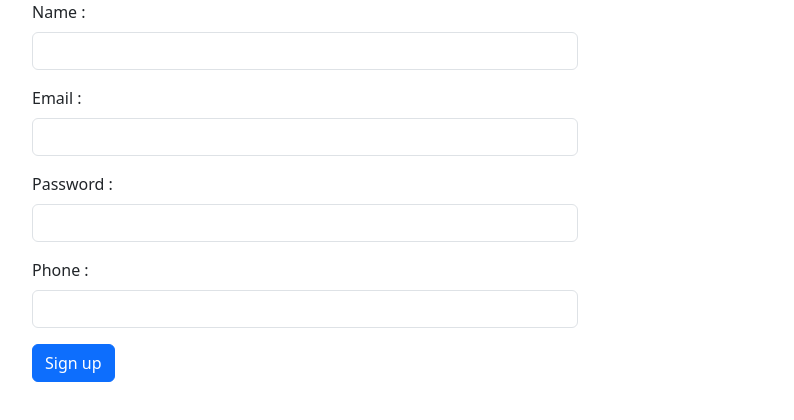
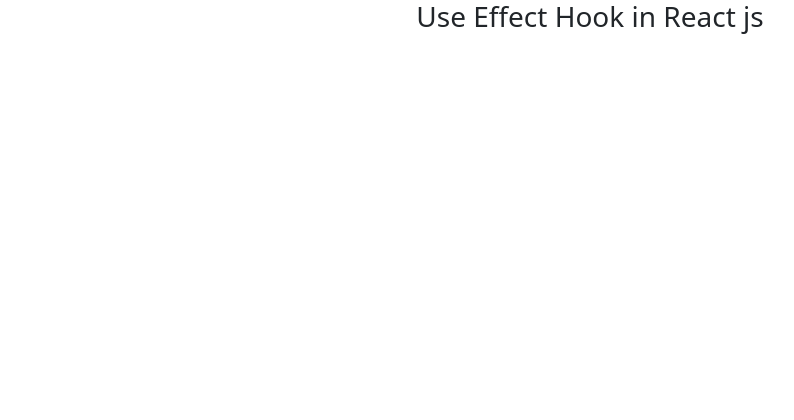
Before and after one commit to Developerramm/mern-stack-development, a React (Vite) app in the folder React/demo/: page / in a window 1280 px wide. Shown: the top 420 px of the page, without its empty margins (50-844 px from the left). Built offline with nearby package versions, Linux system fonts and the light colour scheme.

Commit message:
use effect hook in react setup

```diff
--- a/React/demo/src/App.jsx
+++ b/React/demo/src/App.jsx
@@ -1,10 +1,10 @@
 import React from "react";
-import FormDemo from "./components/FormDemo";
+import UseEffectDemo from "./hooks/UseEffectDemo";
 
 const App = () => {
   return (
     <div className="container">
-      <FormDemo />
+     <UseEffectDemo />
     </div>
   );
 };
--- /dev/null
+++ b/React/demo/src/hooks/UseEffectDemo.jsx
@@ -0,0 +1,17 @@
+import React, { useEffect } from 'react'
+
+const UseEffectDemo = () => {
+    // use effect hook
+    useEffect(()=>{
+        console.log("Hello use effect");
+    },[]);
+    console.log("Hello");
+
+  return (
+    <div className='row'>
+      <h3 className='text-center'>Use Effect Hook in React js </h3>
+    </div>
+  )
+}
+
+export default UseEffectDemo
```
